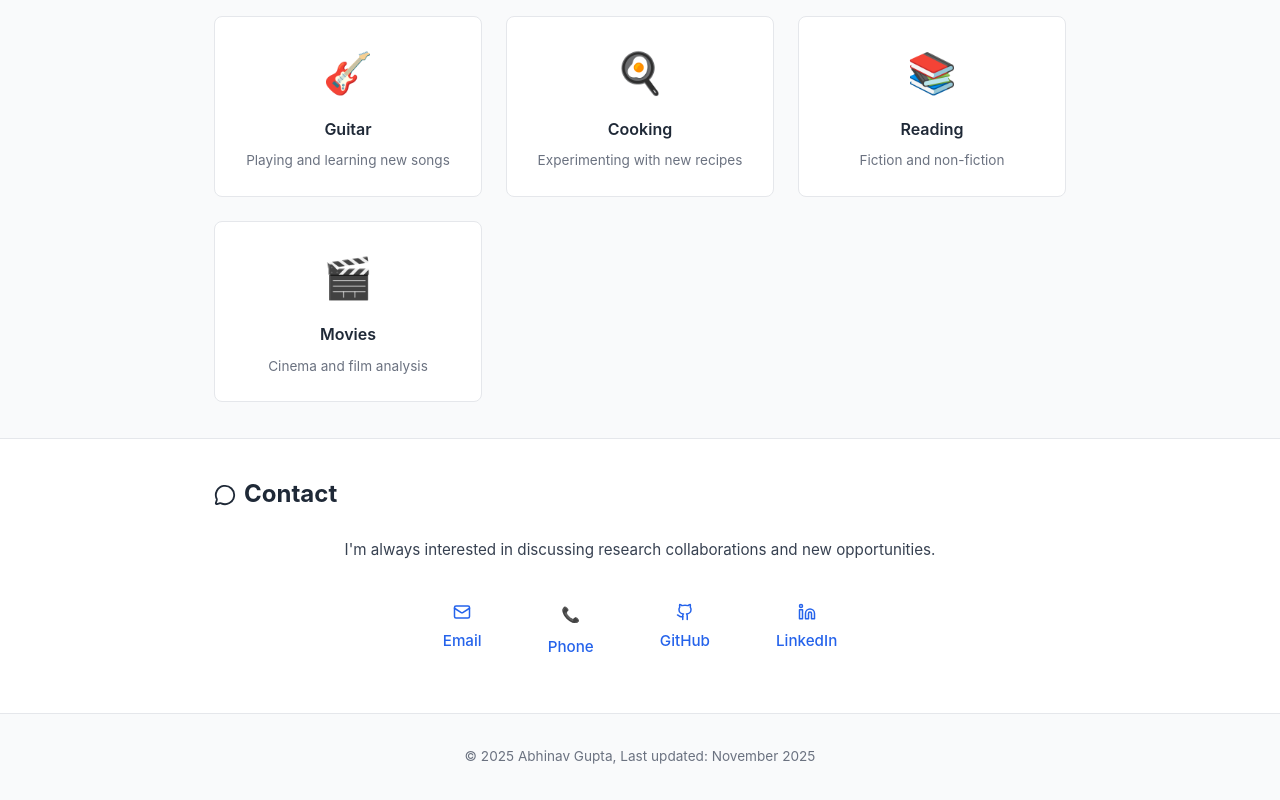
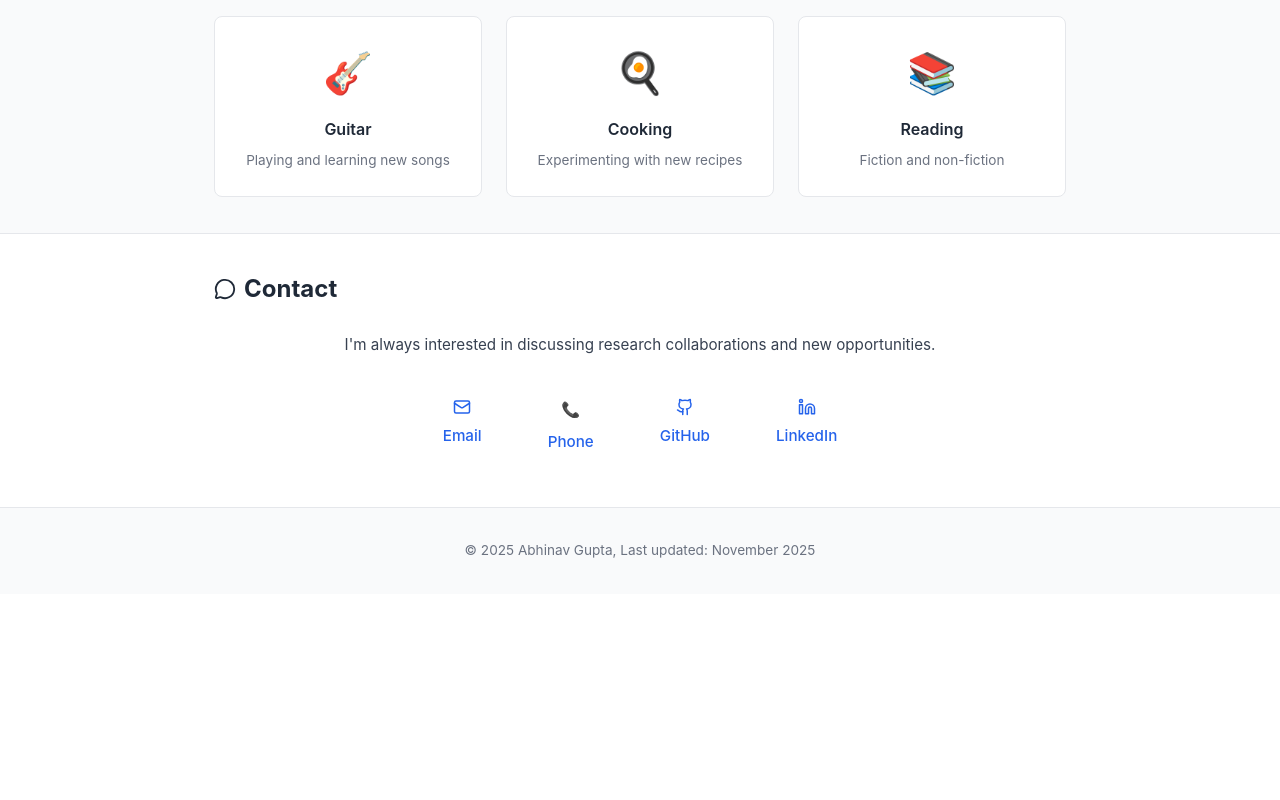
Before and after one commit to abhinav-usc/personal-website, a React (Vite) app: page / in a window 1280 px wide. Shown: the part 6105-6905 px from the top of the page. After the commit the page ends 6699 px from the top, so only its background shows below. Built offline with nearby package versions, Linux system fonts and the light colour scheme.

Commit message:
remove imgs

```diff
--- a/src/App.jsx
+++ b/src/App.jsx
@@ -46,7 +46,6 @@ function App() {
     { name: "Guitar", icon: "🎸", description: "Playing and learning new songs" },
     { name: "Cooking", icon: "🍳", description: "Experimenting with new recipes" },
     { name: "Reading", icon: "📚", description: "Fiction and non-fiction" },
-    { name: "Movies", icon: "🎬", description: "Cinema and film analysis" }
   ]
 
   const researchProjects = [
```
